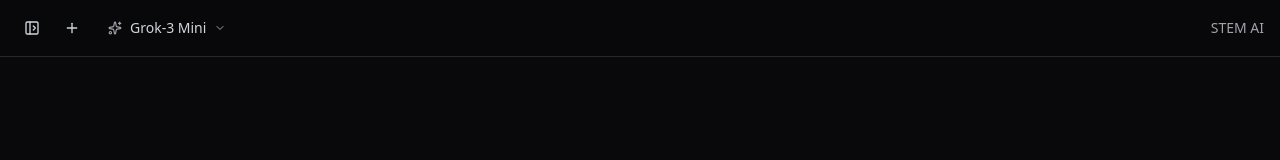
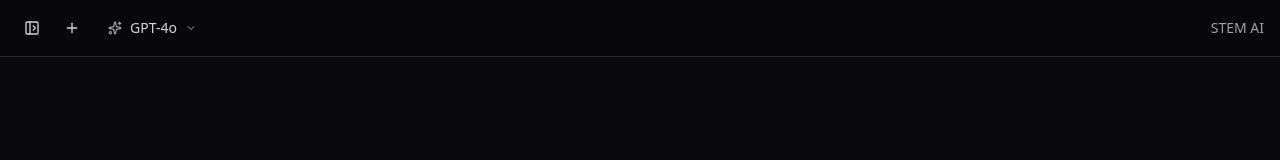
Before and after one commit to EbrahimAbdelwahed/stemAI, a Next.js app: page /chat in a window 1280 px wide. Shown: the top 160 px of the page. Built offline with nearby package versions, Linux system fonts and the light colour scheme.

Commit message:
Revert "fix: correct default model from gpt-4o to deepseek-chat"
This reverts commit 4c5fccd72e489032eff2b4ca67e3ce756965df19.

```diff
--- a/app/chat/page.tsx
+++ b/app/chat/page.tsx
@@ -40,7 +40,7 @@ function saveSessions(sessions: ChatSession[]) {
 
 export default function ChatPage() {
   const [chatId, setChatId] = useState<string>('');
-  const [selectedModel, setSelectedModel] = useState('deepseek-chat');
+  const [selectedModel, setSelectedModel] = useState('gpt-4o');
   const [isUploading, setIsUploading] = useState(false);
   const [isSidebarOpen, setIsSidebarOpen] = useState(false);
   const [sessions, setSessions] = useState<ChatSession[]>([]);
```
